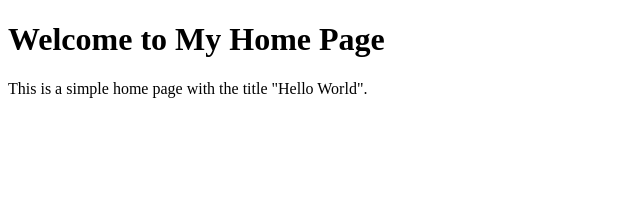
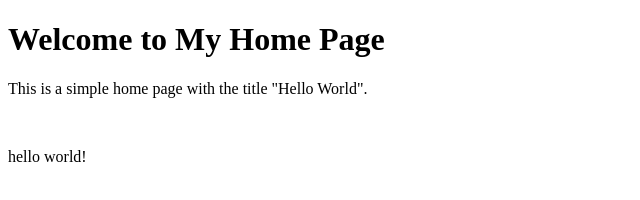
Before and after one commit to Rajdeep-singh7/1, a plain HTML site: page index.html in a window 1280 px wide. Shown: the whole page, without its empty margins (0-640 px from the left). Drawn offline with Linux system fonts and the light colour scheme.

Commit message:
added and new line hellow world

```diff
--- a/index.html
+++ b/index.html
@@ -6,7 +6,9 @@
     <title>Hello World</title>
 </head>
 <body>
-    <h1>Welcome to My Home Page</h1>
+   <h1>Welcome to My Home Page</h1>
     <p>This is a simple home page with the title "Hello World".</p>
+    <br>
+    <p>hello world!</p>
 </body>
 </html>
```
